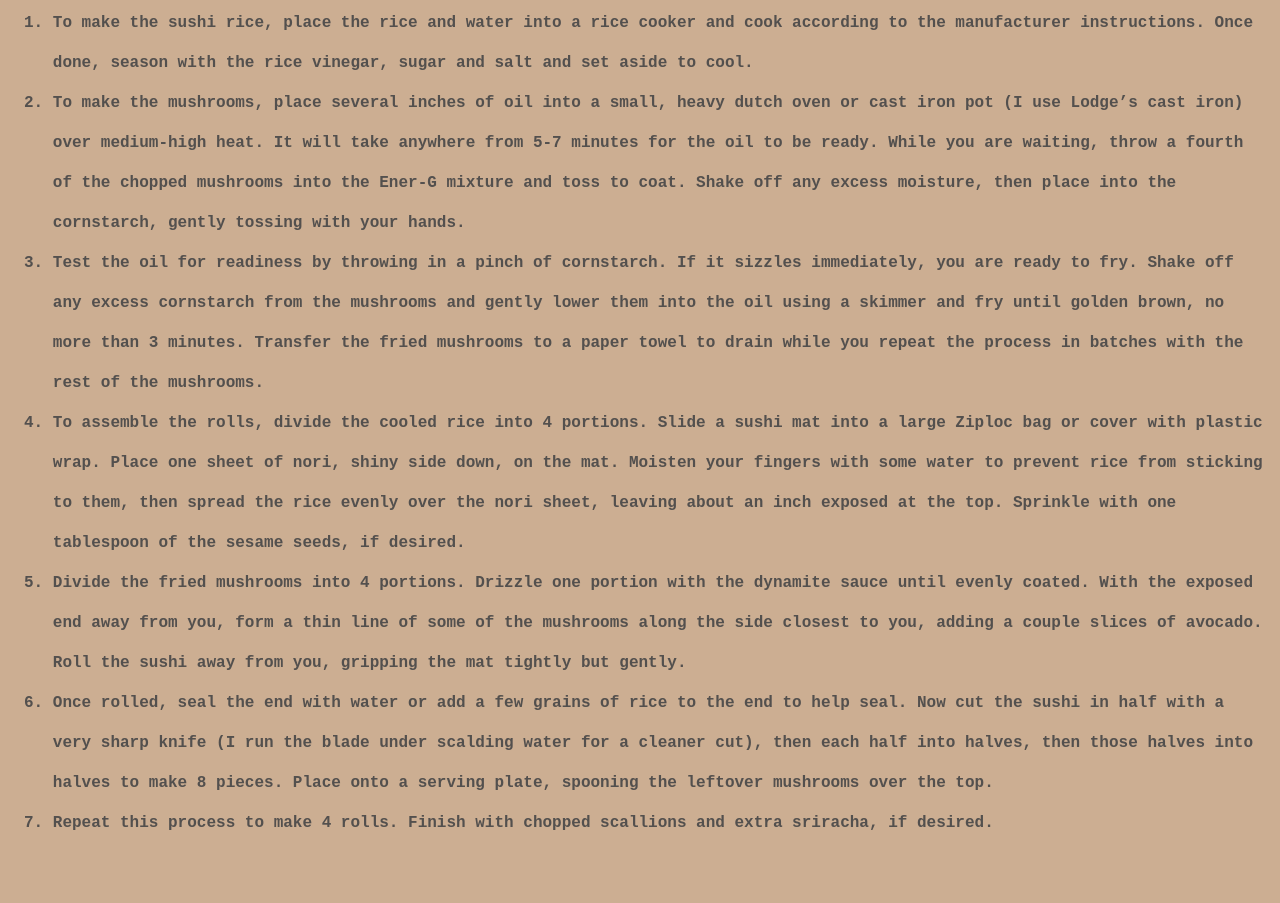
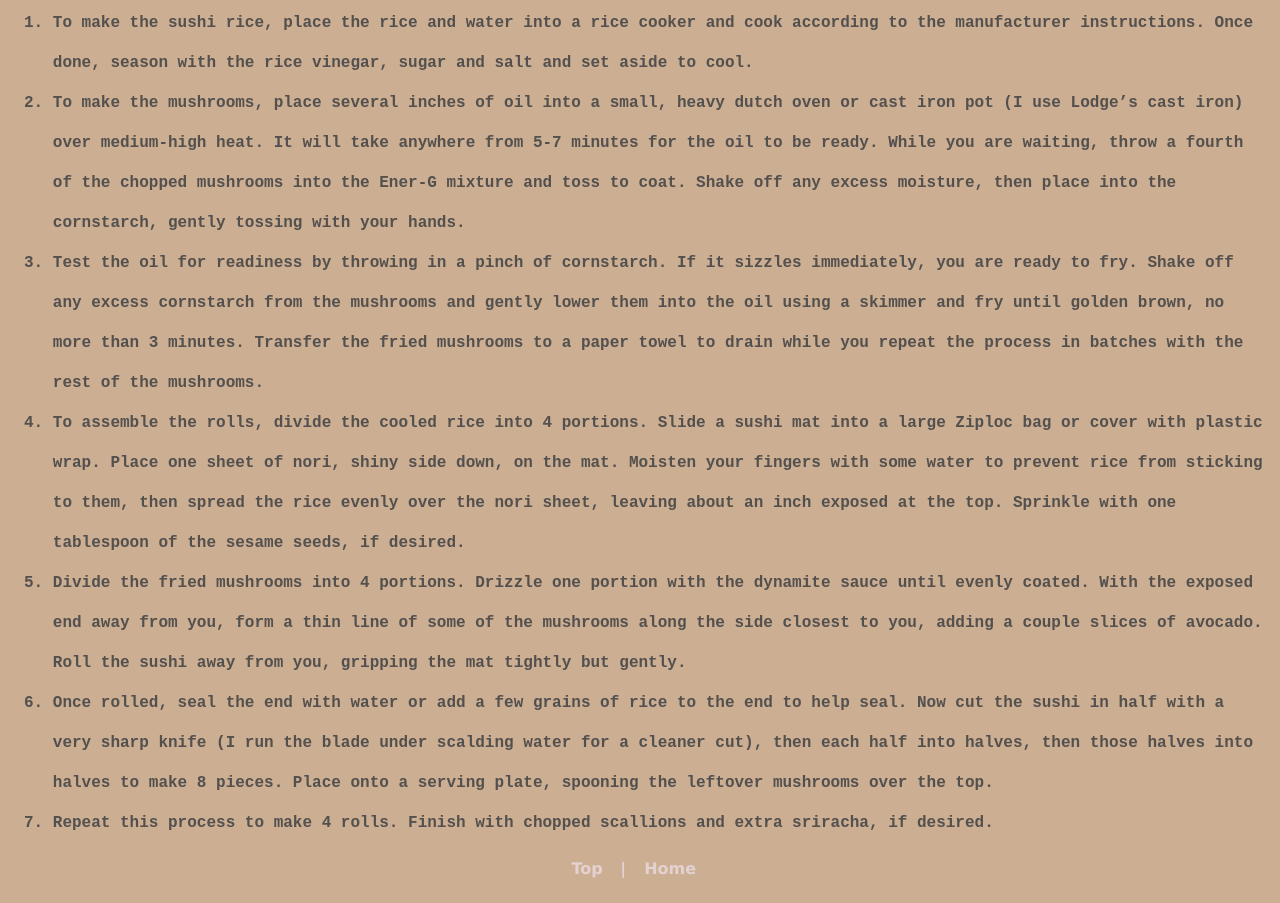
Before and after one commit to codeNinja27/odin-recipes, a plain HTML site: page recipes/sushi.html in a window 1280 px wide. Shown: the part 1712-2615 px from the top of the page. Before the commit the page ends 2571 px from the top, so only its background shows below. Drawn offline with Linux system fonts and the light colour scheme.

Commit message:
added home and top buttons to pages

```diff
--- a/recipes/sushi.html
+++ b/recipes/sushi.html
@@ -64,5 +64,11 @@
                     <li>Once rolled, seal the end with water or add a few grains of rice to the end to help seal. Now cut the sushi in half with a very sharp knife (I run the blade under scalding water for a cleaner cut), then each half into halves, then those halves into halves to make 8 pieces. Place onto a serving plate, spooning the leftover mushrooms over the top.</li>
                     <li>Repeat this process to make 4 rolls. Finish with chopped scallions and extra sriracha, if desired.</li>
                 </ol>
+
+            <div class="nav">
+                <b><a href="./sushi.html">Top</a></b>
+                <a> | </a>
+                <b><a href="../index.html">Home</a></b>
+            </div>
     </body>
 </html>
--- a/style/chocolate_cake.css
+++ b/style/chocolate_cake.css
@@ -50,3 +50,21 @@ body {
 	transform: scale(1.3);
     border: 3px solid brown;
 }
+
+.nav {
+    font-family: 'Lucida Sans', 'Lucida Sans Regular', 'Lucida Grande', 'Lucida Sans Unicode', Geneva, Verdana, sans-serif;
+    text-align: center;
+    margin-bottom: 2%;
+}
+
+.nav a {
+    text-decoration: none;
+    color: rgb(228, 210, 210);
+    font-weight: bold;
+    margin-right: 1%;
+}
+
+.nav a:hover {
+    color: rgb(109, 15, 4);
+    font-size: larger;
+  }
--- a/style/sushi.css
+++ b/style/sushi.css
@@ -50,3 +50,21 @@ body {
 	transform: scale(1.3);
     border: 3px solid orange;
 }
+
+.nav {
+    font-family: 'Lucida Sans', 'Lucida Sans Regular', 'Lucida Grande', 'Lucida Sans Unicode', Geneva, Verdana, sans-serif;
+    text-align: center;
+    margin-bottom: 2%;
+}
+
+.nav a {
+    text-decoration: none;
+    color: rgb(228, 210, 210);
+    font-weight: bold;
+    margin-right: 1%;
+}
+
+.nav a:hover {
+    color: rgb(194, 99, 10);
+    font-size: larger;
+  }
--- a/style/vegan_shake.css
+++ b/style/vegan_shake.css
@@ -44,3 +44,21 @@ body {
 	transform: scale(1.3);
     border: 3px solid purple;
 }
+
+.nav {
+    font-family: 'Lucida Sans', 'Lucida Sans Regular', 'Lucida Grande', 'Lucida Sans Unicode', Geneva, Verdana, sans-serif;
+    text-align: center;
+    margin-bottom: 2%;
+}
+
+.nav a {
+    text-decoration: none;
+    color: rgb(228, 210, 210);
+    font-weight: bold;
+    margin-right: 1%;
+}
+
+.nav a:hover {
+    color: rgb(85, 7, 100);
+    font-size: larger;
+  }
```
Also changed, not shown: recipes/chocolate_cake.html (+7 -0 lines), recipes/vegan_shake.html (+6 -0 lines).
